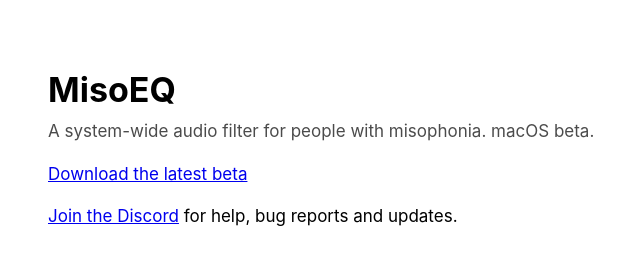
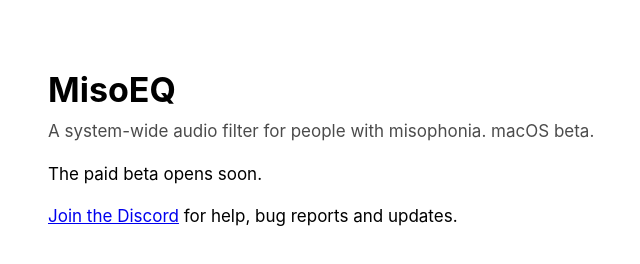
Before and after one commit to misofilter/misofilter.github.io, a plain HTML site: page index.html in a window 1280 px wide. Shown: the whole page, without its empty margins (312-952 px from the left). Drawn offline with Linux system fonts and the light colour scheme.

Commit message:
Remove public download link until the paid beta checkout is ready

```diff
--- a/index.html
+++ b/index.html
@@ -14,7 +14,7 @@
 <body>
 <h1>MisoEQ</h1>
 <p class="tag">A system-wide audio filter for people with misophonia. macOS beta.</p>
-<p><a href="https://github.com/misofilter/misofilter.github.io/releases/latest">Download the latest beta</a></p>
+<p>The paid beta opens soon.</p>
 <p><a href="/discord/">Join the Discord</a> for help, bug reports and updates.</p>
 </body>
 </html>
```
